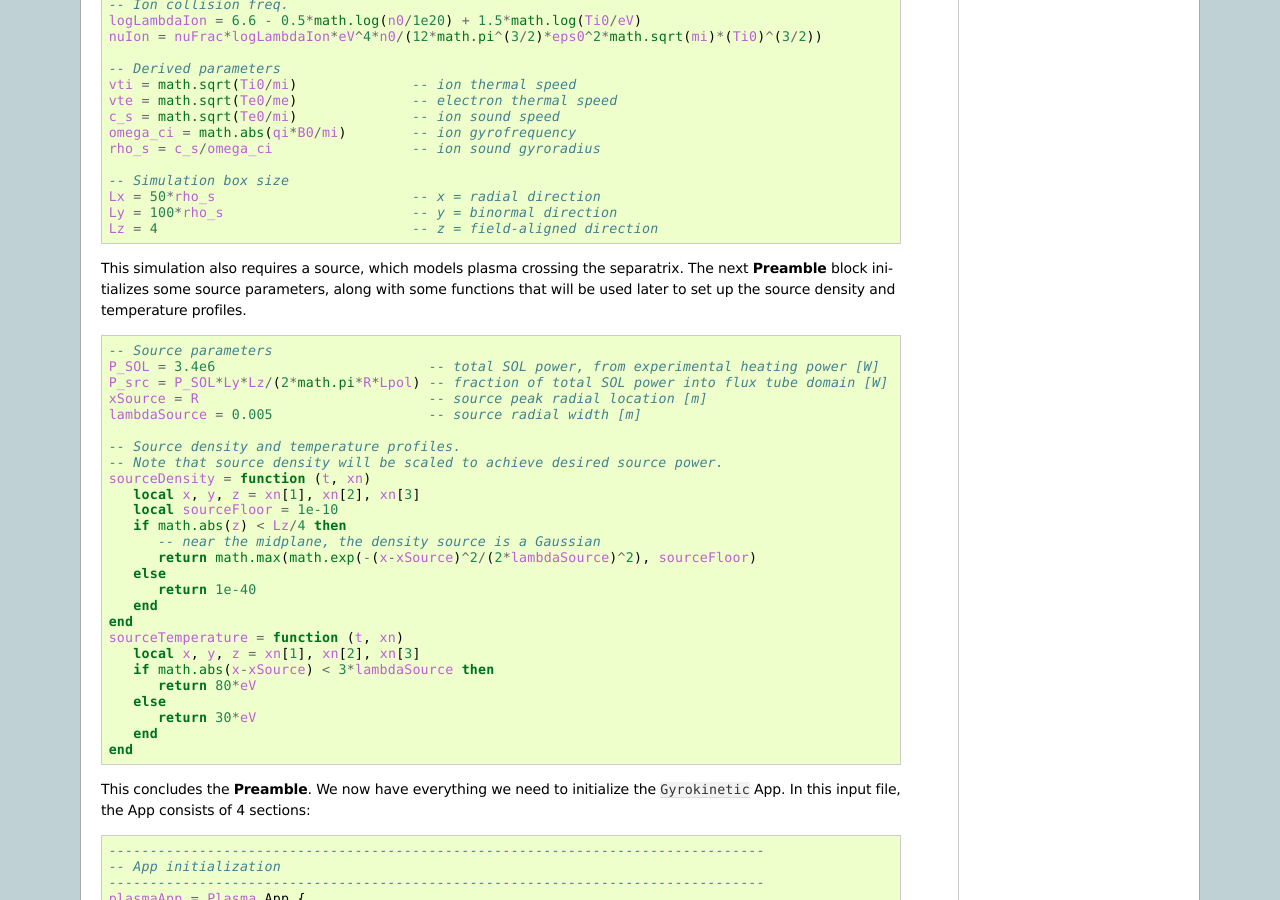
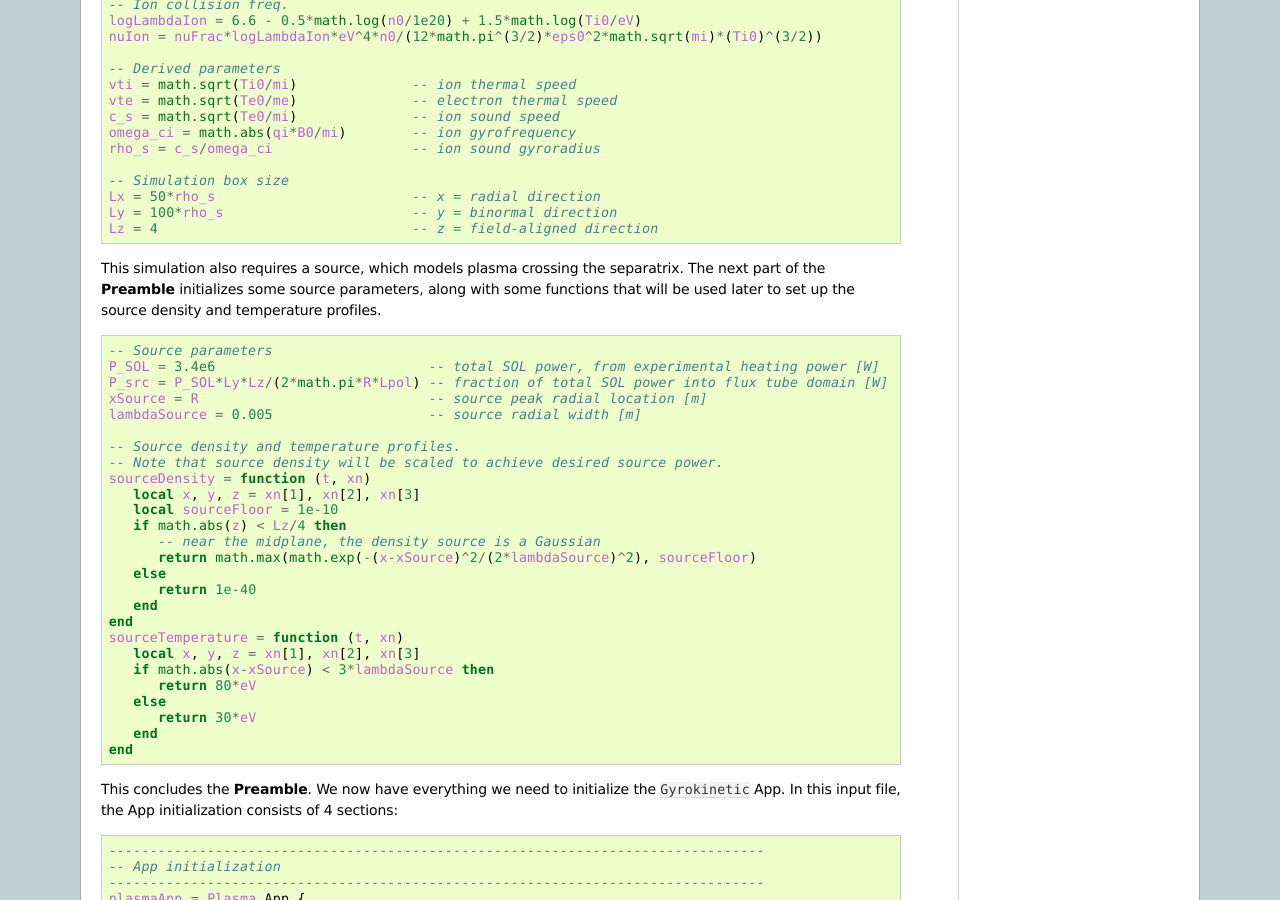
Before and after one commit to ammarhakim/gkyl-doc, a Sphinx documentation site: the page built from source/quickstart/gkExample1.rst, in a window 1280 px wide and 900 px high, scrolled down 1328 px. Built offline with Sphinx 7.4.7, drawn with Linux system fonts in a browser that asks for light colours; pages that are not in the unit, such as notebooks, are missing from menus; some of the changed text lies outside the part shown.

Commit message:
minor changes to gk example

```diff
--- a/source/quickstart/gkExample1.rst
+++ b/source/quickstart/gkExample1.rst
@@ -91,7 +91,7 @@ The next block is the **Preamble**, containing input paramters and simple derive
   Lz = 4                               -- z = field-aligned direction
 
 This simulation also requires a source, which models plasma crossing the separatrix.
-The next **Preamble** block initializes some source parameters, along with some functions
+The next part of the **Preamble** initializes some source parameters, along with some functions
 that will be used later to set up the source density and temperature profiles.
 
 .. code-block:: lua
@@ -124,7 +124,7 @@ that will be used later to set up the source density and temperature profiles.
   end
 
 This concludes the **Preamble**. We now have everything we need to initialize the ``Gyrokinetic`` App.
-In this input file, the App consists of 4 sections:
+In this input file, the App initialization consists of 4 sections:
 
 .. code-block:: lua
 
```
Also changed, not shown: other parts of source/quickstart/gkExample1.rst (+1 -1 lines).
